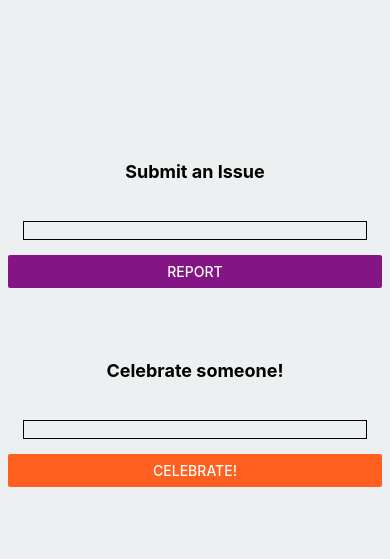
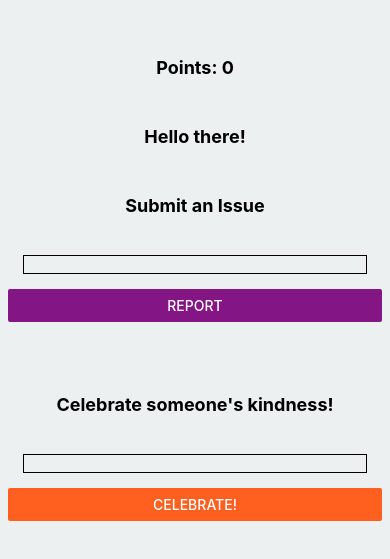
Before and after one commit to IntelligentLion/THE-CAPSTONE, a React Native app: screen / in a window 390 px wide. Shown: the part 145-704 px from the top of the page. Built offline with nearby package versions, Linux system fonts and the light colour scheme.

Commit message:
Update App.js

```diff
--- a/App.js
+++ b/App.js
@@ -2,23 +2,29 @@ import * as React from 'react';
 import { Text, View, StyleSheet, Button, TextInput } from 'react-native';
 
 export default function App() {
-  const [report, setReport] = React.useState();
+  const [disp, setDisp] = React.useState('Hello there!');
   const onReport = () => {
-    setReport ('Good job, your report have been submited')
-  }
+    setDisp('Your report has been submitted!');
+    setPoints(points + 1);
+  };
+  const [disp2, setDisp2] = React.useState('');
   const [celebrate, setCelebrate] = React.useState();
   const onCelebrate = () => {
-     setCelebrate ('Good job, you successful celebrated someones kindness')
-  }
+    setDisp2('Your celebration of kindess has been submitted! Great Job!');
+    setPoints(points + 1);
+  };
+  const [points, setPoints] = React.useState(0);
   return (
     <View style={styles.container}>
-     <Text style={styles.paragraph}> {report} </Text>
+    <Text style = {styles.paragraph}>Points: {points}</Text>
+    <Text style = {styles.paragraph}> {disp} </Text>
       <Text style={styles.paragraph}>
       Submit an Issue
       </Text>
      <TextInput
    keyboardType="number-pad"
    style = {styles.row}
+   clearButtonMode = "always"
 />
       <Button
   onPress={onReport}
@@ -26,15 +32,12 @@ export default function App() {
   color="#841584"
   accessibilityLabel="Click this button to report."
 />
-  <Text style={styles.paragraph}>
-    {celebrate}
-  </Text>
-      <Text style = {styles.paragraph}>
-      Celebrate someone!
-      </Text>
-      <TextInput
-    keyboardType = "number-pad"
-      style = {styles.row}
+
+<Text style = {styles.paragraph}>{disp2}</Text>
+<Text style = {styles.paragraph}> Celebrate someone's kindness! </Text>
+<TextInput
+keyboardType = "number-pad"
+style = {styles.row}
 />
 
 <Button
```
